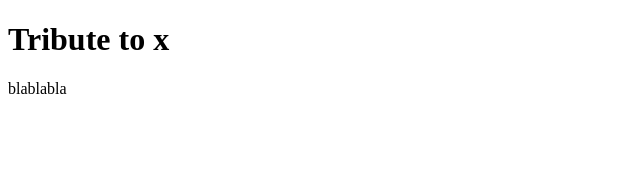
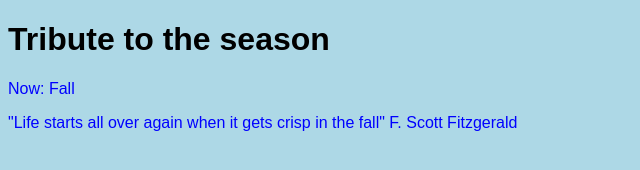
Before and after one commit to KatharinaSimma/CF-CSS-DAY04-Katharina-ChristianF, a plain HTML site: page Exercise One/index.html in a window 1280 px wide. Shown: the whole page, without its empty margins (0-640 px from the left). Drawn offline with Linux system fonts and the light colour scheme.

Commit message:
add html structure

```diff
--- a/Exercise One/index.html
+++ b/Exercise One/index.html
@@ -2,9 +2,30 @@
 <html>
 <head>
 	<title>Tribute Page</title>
+	<link rel="stylesheet" href="style.css" type="text/css">
 </head>
 <body>
-	<h1>Tribute to x</h1>
-	<p>blablabla</p>
+
+	<header><!-- /header -->
+
+
+	</Header>
+
+
+
+	<main>
+		<h1>Tribute to the season</h1>
+		<p>Now: Fall</p>
+		<div style="background-image: url("leaves.webp")></div>
+
+	</main>
+
+
+	<footer>
+		<p>"Life starts all over again when it gets crisp in the fall"
+		F. Scott Fitzgerald</p>
+	</footer>
+
+
 </body>
 </html>
--- a/Exercise One/style.sass
+++ b/Exercise One/style.sass
@@ -0,0 +1,6 @@
+body
+	background-color: lightblue
+	font-family: sans-serif
+
+p
+	color: blue
```
Also changed, not shown: Exercise One/leaves.webp (added), Exercise One/style.css, 1 other file.
